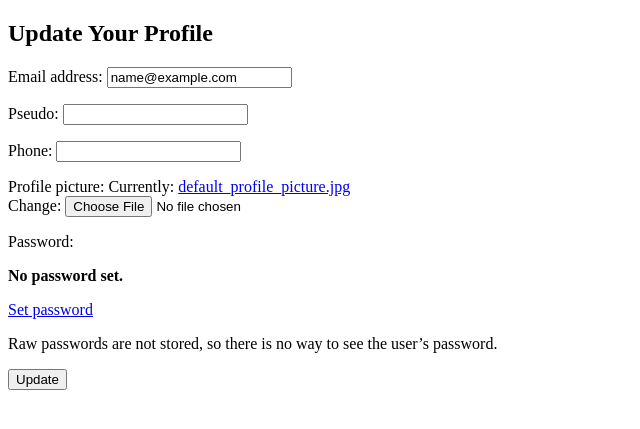
After one commit to acardona123/42_ft_transcendence, a Django app: page /users/update-profile/ in a window 1280 px wide. The commit adds this page. Shown: the top 429 px of the page, without its empty margins (0-640 px from the left). Run offline with Django 5.2, Linux system fonts and the light colour scheme; the visitor is signed in with stand-in values (Sample User, id 1).

Commit message:
feat(user) : user can now logout and threre are more precisions to the form

```diff
--- a/transcendence/templates/home.html
+++ b/transcendence/templates/home.html
@@ -12,6 +12,7 @@
     <div>No Profile Picture</div>
   {% endif %}
   <p><a href="{% url 'logout' %}">Log Out</a></p>
+  <p></p><a href="{% url 'update-profile' %}">Update Profile</a></p>
 {% else %}
   <p>You are not logged in</p>
   <a href="{% url 'login' %}">Log In</a> |
--- /dev/null
+++ b/transcendence/templates/update-profile.html
@@ -0,0 +1,12 @@
+{% extends '_base.html' %}
+
+{% block title %}Update Profile{% endblock %}
+
+{% block content %}
+<h2>Update Your Profile</h2>
+<form method="post" enctype="multipart/form-data">
+  {% csrf_token %}
+  {{ form.as_p }}
+  <button type="submit">Update</button>
+</form>
+{% endblock %}
--- a/transcendence/users/forms.py
+++ b/transcendence/users/forms.py
@@ -1,7 +1,6 @@
+from django import forms
 from django.contrib.auth.forms import UserCreationForm, UserChangeForm
-
 from .models import CustomUser
-
 
 class CustomUserCreationForm(UserCreationForm):
 
@@ -9,9 +8,19 @@ class CustomUserCreationForm(UserCreationForm):
         model = CustomUser
         fields = ("email", "pseudo", "phone", "profile_picture")
 
+    def clean_phone(self):
+        phone = self.cleaned_data.get("phone")
+        if not phone.isdigit():
+            raise forms.ValidationError("Phone number must contain only digits.")
+        return phone
 
 class CustomUserChangeForm(UserChangeForm):
-
     class Meta:
         model = CustomUser
         fields = ("email", "pseudo", "phone", "profile_picture")
+
+    def clean_phone(self):
+        phone = self.cleaned_data.get("phone")
+        if not phone.isdigit():
+            raise forms.ValidationError("Phone number must contain only digits.")
+        return phone
--- a/transcendence/users/models.py
+++ b/transcendence/users/models.py
@@ -10,8 +10,8 @@ from .managers import CustomUserManager
 # there is hidden an id
 class CustomUser(AbstractBaseUser, PermissionsMixin):
     email = models.EmailField(_("email address"), unique=True)
-    pseudo = models.CharField(max_length=20)
-    phone = models.CharField(max_length=12)
+    pseudo = models.CharField(max_length=20, unique=True)
+    phone = models.CharField(max_length=12, unique=True)
     profile_picture = models.ImageField(
         _("profile picture"),
         default='default_profile_picture.jpg',
@@ -20,8 +20,7 @@ class CustomUser(AbstractBaseUser, PermissionsMixin):
     )
     is_connected = models.BooleanField(default=False)
     is_staff = models.BooleanField(default=False)
-    is_active = models.BooleanField(default=True)
-    date_joined = models.DateTimeField(default=timezone.now)
+    is_active = models.BooleanField(default=True) #user.is_authenticated already exist maybe useless to have the boolean is_active
 
     USERNAME_FIELD = "email"
     REQUIRED_FIELDS = []
--- a/transcendence/users/urls.py
+++ b/transcendence/users/urls.py
@@ -1,7 +1,10 @@
 from django.urls import path
 from . import views
+from .views import UserProfileUpdateView
 
 
 urlpatterns = [
 	path("signup/", views.SignUp.as_view(), name="signup"),
+	path("logout/", views.logout_user, name="logout"),
+	 path('update-profile/', UserProfileUpdateView.as_view(), name='update-profile'),
 ]
--- a/transcendence/users/views.py
+++ b/transcendence/users/views.py
@@ -1,10 +1,15 @@
-from django.urls import reverse_lazy
+# views.py
 from django.views import generic
-# from django.contrib import messages
-# from django.contrib.auth import logout
+from django.shortcuts import redirect
+from django.contrib.auth import logout
+
 
 from .forms import CustomUserCreationForm
 
+from django.views.generic.edit import UpdateView
+from django.urls import reverse_lazy
+from .forms import CustomUserChangeForm
+from .models import CustomUser
 
 class SignUp(generic.CreateView):
     form_class = CustomUserCreationForm
@@ -16,7 +21,26 @@ class SignUp(generic.CreateView):
         if 'profile_picture' in self.request.FILES:
             form.instance.profile_picture = self.request.FILES['profile_picture']
         return response
+
+def logout_user(request):
+	user = request.user
+	logout(request)
+	return redirect('home')  # Redirect to home page after logout
+
+
+class UserProfileUpdateView(UpdateView):
+    model = CustomUser
+    form_class = CustomUserChangeForm
+    template_name = 'update-profile.html'
+    success_url = reverse_lazy('home')
+
+    def get_object(self, queryset=None):
+        return self.request.user
+
+from django.contrib.auth.views import PasswordChangeView
+
+class ChangePasswordView(PasswordChangeView):
+    template_name = 'users/change-password.html'
+    success_url = reverse_lazy('home')
+
 # Create your views here.
-
-# def logout_user(request):
-# 	logout(request)
```
